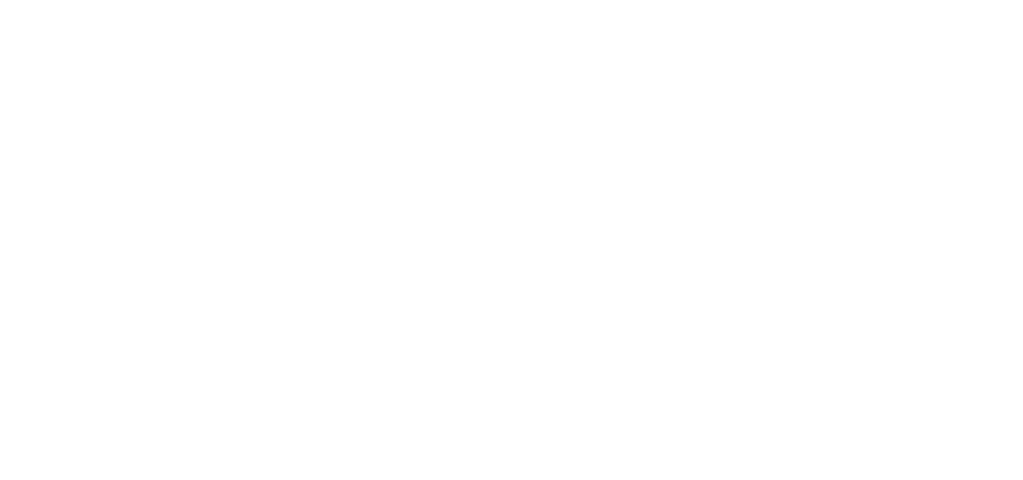
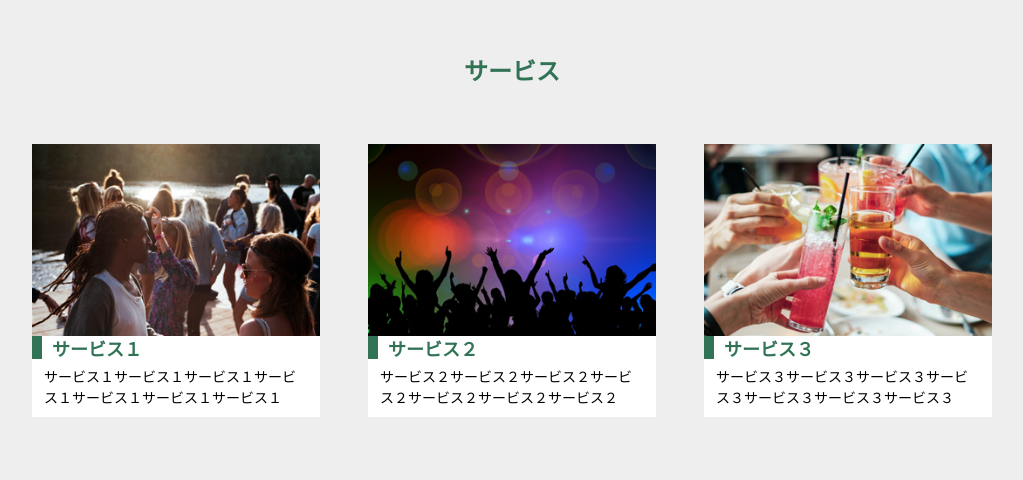
Before and after one commit to Ami624/dezasuta, a plain HTML site: page kadai3_Umegawa_01/index.html in a window 1280 px wide. Shown: the whole page, without its empty margins (128-1151 px from the left). Drawn offline with Linux system fonts and the light colour scheme.

Commit message:
課題３＿Work2

```diff
--- a/kadai3_Umegawa_01/CSS/style.css
+++ b/kadai3_Umegawa_01/CSS/style.css
@@ -1 +1,65 @@
 @charset "utf-8";
+
+body {
+    background-color: #eeeeee;
+}
+
+.service {
+    padding: 60px 0;
+}
+
+h2 {
+    text-align: center;
+    margin-bottom: 60px;
+    color: #327355;
+}
+
+.container {
+    width: 90%;
+    max-width: 960px;
+    margin: 0 auto;
+}
+
+.container .row {
+    display: flex;
+    justify-content: space-between;
+}
+
+.container .col {
+    width: 30%;
+    background-color: #ffffff;
+}
+
+.container h3 {
+    padding: 5px 20px 0;
+    font-size: 18px;
+    font-weight: 700;
+    color: #327355;
+    border-left: 10px solid #327355;
+    padding-left: 10px;
+}
+
+.container .text {
+    padding: 8px 12px;
+    font-size: 14px;
+    line-height: 1.5;
+}
+
+
+@media screen and (max-whidth: 400px) {
+    .container .row {
+        flex-direction: column;
+    }
+
+    .container .col {
+        width: 100%;
+    }
+}
+
+
+/* 教えていただきたい点
+・h３タグの横についている縦線の調整の仕方がわからなかったです。
+・レスポンシブの設定が上手く反映されません。。。
+　デベロッパーツールで確認しても原因が見つけられませんでした。
+
+添削よろしくお願いいたします*/
--- a/kadai3_Umegawa_01/index.html
+++ b/kadai3_Umegawa_01/index.html
@@ -10,7 +10,28 @@
 </head>
 
 <body>
-
+    <section class="service">
+        <div class="container">
+            <h2>サービス</h2>
+            <div class="row">
+                <div class="col">
+                    <img src="./images/main_1.jpg" width="100%" alt="サービス１">
+                    <h3>サービス１</h3>
+                    <p class="text">サービス１サービス１サービス１サービス１サービス１サービス１サービス１</p>
+                </div>
+                <div class="col">
+                    <img src="./images/main_2.png" width="100%" alt="サービス２">
+                    <h3>サービス２</h3>
+                    <p class="text">サービス２サービス２サービス２サービス２サービス２サービス２サービス２</p>
+                </div>
+                <div class="col">
+                    <img src="./images/main_3.png" width="100%" alt="サービス３">
+                    <h3>サービス３</h3>
+                    <p class="text">サービス３サービス３サービス３サービス３サービス３サービス３サービス３</p>
+                </div>
+            </div>
+        </div>
+    </section>
     <script>
         let result = 0;
         for (let i = 1; i <= 10; i++) {
@@ -18,21 +39,9 @@
         }
         if (result >= 20) {
             console.log("20以上");
-        } else if (result <= 20) {
+        } else if (result < 20) {
             console.log("20未満");
         }
-
-        // このWorkで再宣言と再代入明確に理解することができました!
-        // letは再宣言NG・再代入OKと理解していましたが、なぜかif分・for分の前にも
-        // let result = 0;
-        // console.log(result) と書いていてずっとエラーが出てしまっていました。。
-        // スペルやスペース.記号も間違ってないのになんでーと思っていましたが、
-        // 落ち着いて再度講義動画見返して意味を理解できました!
-        // 講義はわかりやすくて教えてくださって意味はわかるのですが、
-        // 実際に自分でコードを書くとなると難し過ぎて落ち込みますが、
-        // 少しづつ理解できるようになってきていて嬉しいです!
-        // Work2も頑張ります!
-        // よろしくお願いいたします!
     </script>
 </body>
 
```
Also changed, not shown: kadai3_Umegawa_01/images/main_1.jpg (added), kadai3_Umegawa_01/images/main_2.png (added), kadai3_Umegawa_01/images/main_3.png (added).
